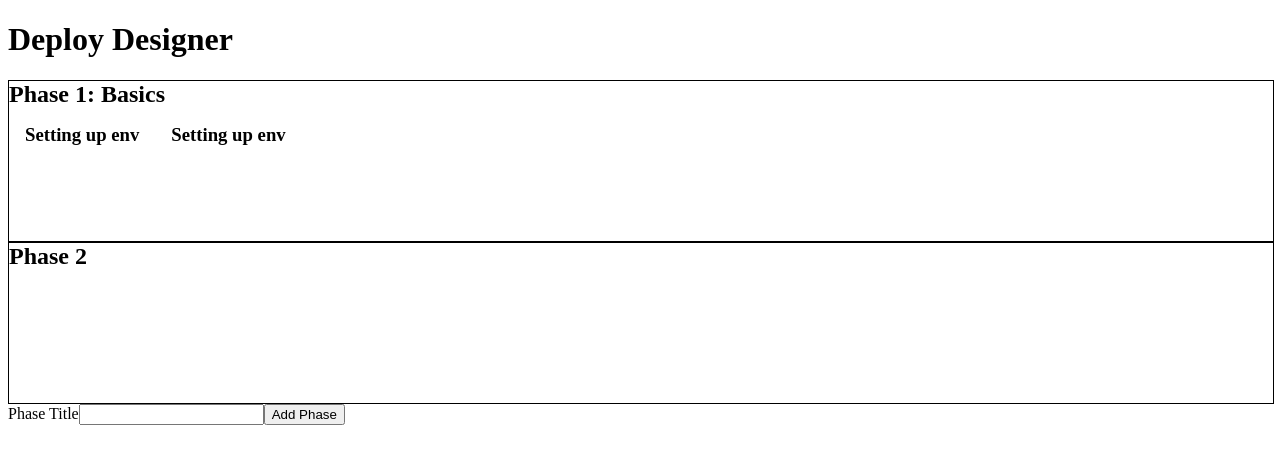
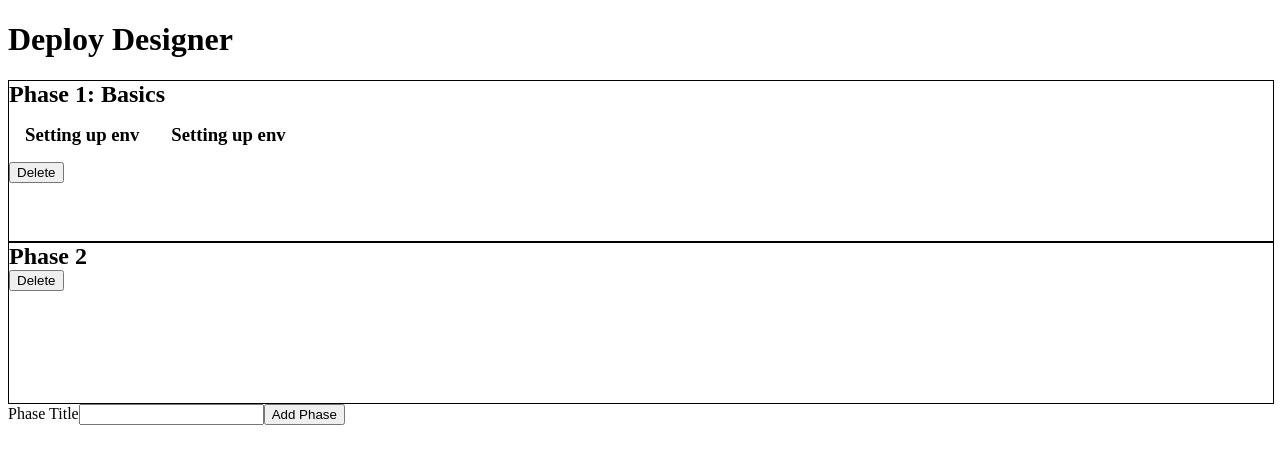
Before and after one commit to MostlyFocusedMike/deploy-designer, a React app: page / in a window 1280 px wide. Shown: the top 464 px of the page. Built offline with nearby package versions, Linux system fonts and the light colour scheme.

Commit message:
add delete phase function

```diff
--- a/src/adapters/data.js
+++ b/src/adapters/data.js
@@ -1,7 +1,7 @@
 export default {
     phases: [
         {
-            id: '6ff2f9fc-5c93-4e40-842d-4cf90da7e28e',
+            id: '843e2240-8d46-45b2-96f6-cbce4c9a48f6',
             title: 'Phase 1: Basics',
             position: 0,
             streams: [
--- a/src/adapters/main.js
+++ b/src/adapters/main.js
@@ -13,9 +13,15 @@ const mainAdapter = {
             position: phases.length,
             streams: [],
         }
-        const thing = {phases: [...phases, newPhase]};
-        localStorage.setItem('mockDb', JSON.stringify(thing));
+        const newPhases = {phases: [...phases, newPhase]};
+        localStorage.setItem('mockDb', JSON.stringify(newPhases));
         return newPhase;
+    },
+    deletePhase: async (id) => {
+        const { phases } = JSON.parse(localStorage.getItem('mockDb'));
+        const newPhases = phases.filter(phase => phase.id !== id);
+        console.log('newPhases: ', newPhases);
+        localStorage.setItem('mockDb', JSON.stringify({phases: newPhases}));
     }
 }
 
--- a/src/components/Phase.js
+++ b/src/components/Phase.js
@@ -1,12 +1,16 @@
 import React, { useEffect, useState } from 'react';
 import Streams from './Streams';
 
-const Phase = ({phase}) => {
+const Phase = ({phase, handleDeletePhase}) => {
     console.log('I render: ');
     return <li className='phase'>
         <h2>{phase.title}</h2>
         <Streams streams={phase.streams} />
+        <form>
+            <button onClick={handleDeletePhase} data-id={phase.id}>Delete</button>
+        </form>
     </li>
 }
 
+// https://dmitripavlutin.com/use-react-memo-wisely/
 export default React.memo(Phase);
--- a/src/components/Phases.js
+++ b/src/components/Phases.js
@@ -1,18 +1,13 @@
-import React, { useEffect, useState } from 'react';
+import React, { useEffect, useState, useCallback } from 'react';
 import mainAdapter from '../adapters/main';
 import Phase from './Phase';
-
+console.log(self.crypto.randomUUID());
 const Phases = () => {
     const [phases, setPhases] = useState(null);
     const [phaseTitle, setPhaseTitle] = useState('')
     useEffect(() => {
-        const doIt = async () => {
-            const data = await mainAdapter.getAll()
-            setPhases(data.phases)
-        }
-
-        doIt();
-    }, [])
+        mainAdapter.getAll().then(data => setPhases(data.phases))
+    }, []);
 
     const handleNewPhase = async (e) => {
         e.preventDefault();
@@ -20,6 +15,14 @@ const Phases = () => {
         setPhases((phases) => [...phases, newPhase]);
         setPhaseTitle('');
     }
+    // https://dmitripavlutin.com/dont-overuse-react-usecallback/
+    const handleDeletePhase = useCallback(async (e) => {
+        e.preventDefault();
+        const deletedPhaseId = e.target.dataset.id
+        await mainAdapter.deletePhase(deletedPhaseId);
+        setPhases((phases) => phases.filter(phase => phase.id !== deletedPhaseId));
+    }, [])
+
     const handleChange = (e) => {
         setPhaseTitle(e.target.value);
     }
@@ -28,7 +31,7 @@ const Phases = () => {
         <ol>
         {
             phases && phases.map(phase => {
-                return <Phase phase={phase} key={phase.id} />
+                return <Phase phase={phase} key={phase.id} handleDeletePhase={handleDeletePhase}/>
             })
         }
         </ol>
```
